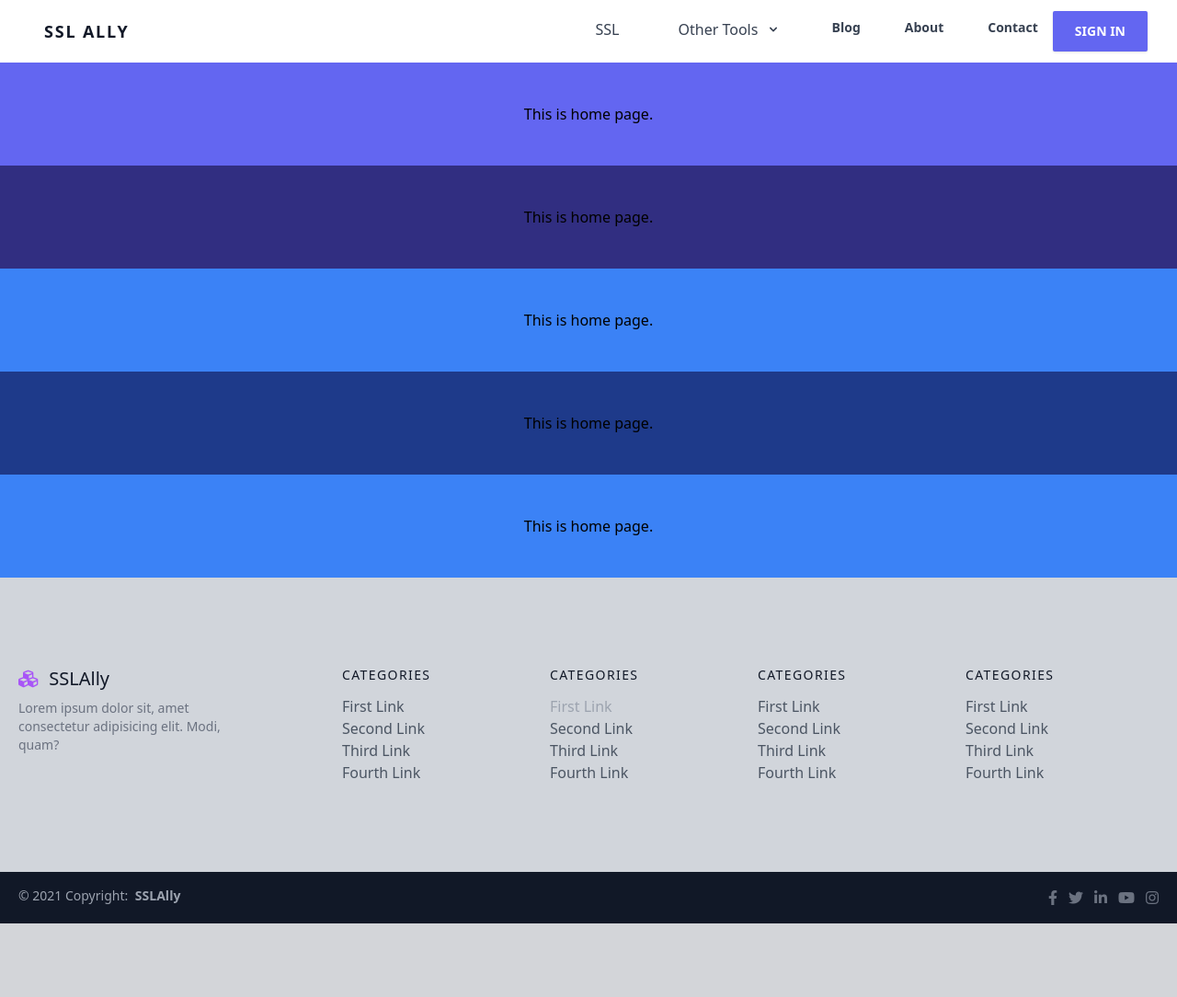
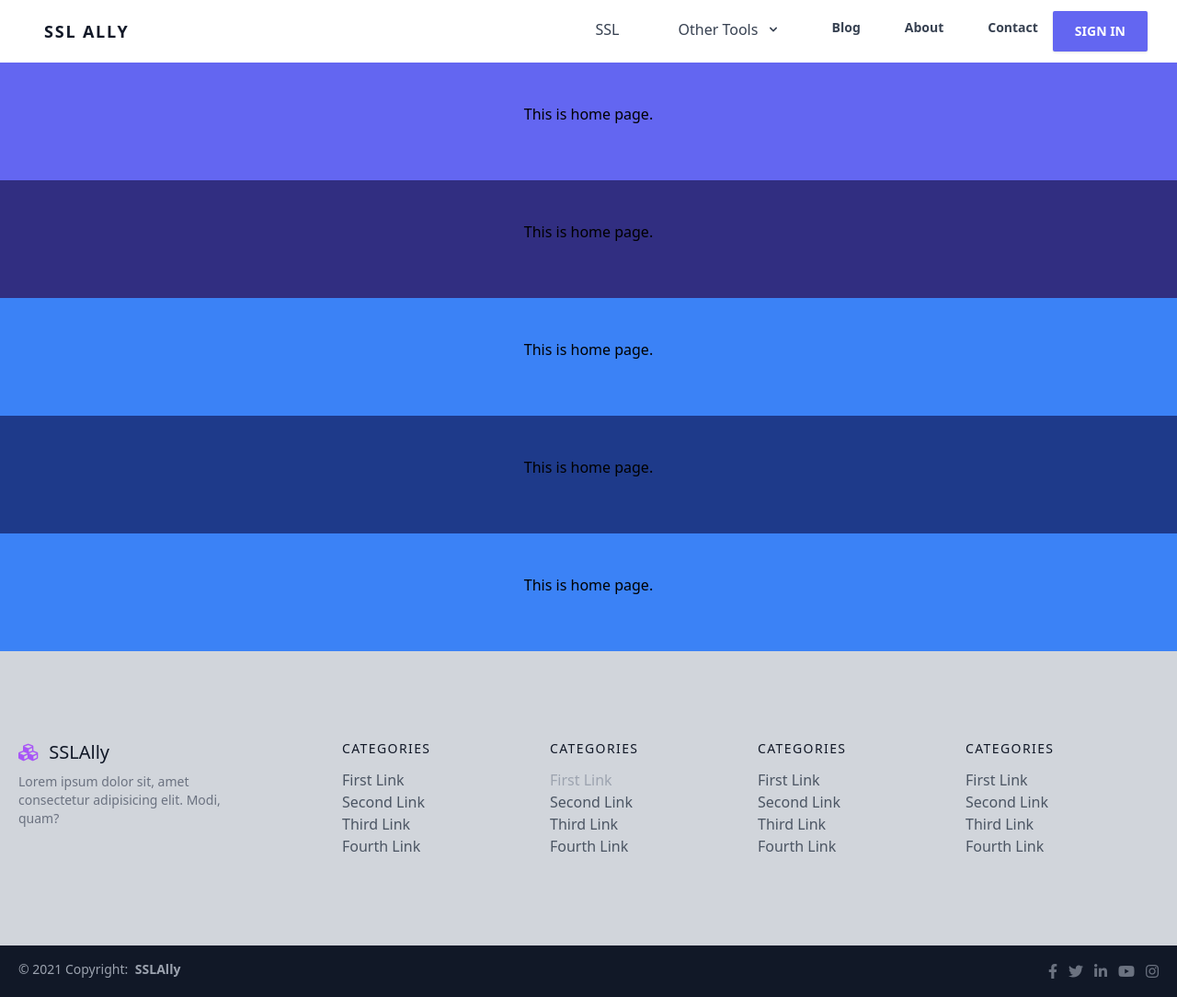
Before and after one commit to rashed-c/sslally, a Django app: page / in a window 1280 px wide. Shown: the whole page at 92% size. Before the commit the page ends 1004 px from the top, so only its background shows below. Run offline with Django 3.2, Linux system fonts and the light colour scheme; parts of the project's set-up code (start-up, migrations or seed data) failed here and were passed over; some libraries are stand-ins or nearby versions.

```diff
--- a/dig/views.py
+++ b/dig/views.py
@@ -99,8 +99,8 @@ def do_dig(request):
             answer_mx = my_resolver.query(website, "MX")
             for rdata in answer_mx:
                 ttl = answer_mx.rrset.ttl
-                dig_result["MX Records"].append({"MX Record":str(rdata.exchange),
-                                        "Preference": str(rdata.preference),  "TTL": str(ttl)})
+                dig_result["MX Records"].append({"MX Record":str(rdata.exchange)+"</div>",
+                                        "Preference":str(rdata.preference),  "TTL":str(ttl)})
                 # dig_result["MX Records"].append({"MX Record":str(rdata.exchange)+"  Preference: "+str(rdata.preference)})
         except:
             pass
--- a/polls/templates/polls/dig-home.html
+++ b/polls/templates/polls/dig-home.html
@@ -32,7 +32,7 @@ $(document).ready(function() {
              if (data[key].length != 0){
               for (var record_num in data[key]){
                 for (var record_key in data[key][record_num]){
-                  dig_data.innerHTML += ('<div>'+record_key+": "+data[key][record_num][record_key]+'</div>');
+                  dig_data.innerHTML += ('<div class="grid grid-cols-4 justify-items-start items-center border-b-1 py-2 px-2"><div>'+record_key+"</div>: <div class='col-span-2'>"+data[key][record_num][record_key]+'</div></div>');
                   }
 
                 }
--- a/polls/templates/polls/home.html
+++ b/polls/templates/polls/home.html
@@ -42,7 +42,7 @@ $.ajax({
 {% block content %}
 
 
-<div class="mx-auto bg-indigo-500 px-6 py-6">
+<div class="mx-auto bg-indigo-500 h-32 px-6 py-6">
   <div class="lg:flex rounded-lg overflow-hidden">
     <div class="mx-auto flex items-center justify-center p-5 space-x-2">
       This is home page.
@@ -50,7 +50,7 @@ $.ajax({
   </div>
 </div>
 
-<div class="mx-auto bg-indigo-900 px-6 py-6">
+<div class="mx-auto bg-indigo-900 h-32 px-6 py-6">
   <div class="lg:flex rounded-lg overflow-hidden">
     <div class="mx-auto flex items-center justify-center p-5 space-x-2">
       This is home page.
@@ -58,7 +58,7 @@ $.ajax({
   </div>
 </div>
 
-<div class="mx-auto bg-blue-500 px-6 py-6">
+<div class="mx-auto bg-blue-500 h-32 px-6 py-6">
   <div class="lg:flex rounded-lg overflow-hidden">
     <div class="mx-auto flex items-center justify-center p-5 space-x-2">
       This is home page.
@@ -66,7 +66,7 @@ $.ajax({
   </div>
 </div>
 
-  <div class="mx-auto bg-blue-900 px-6 py-6">
+  <div class="mx-auto bg-blue-900 h-32 px-6 py-6">
     <div class="lg:flex rounded-lg overflow-hidden">
       <div class="mx-auto flex items-center justify-center p-5 space-x-2">
         This is home page.
@@ -75,7 +75,7 @@ $.ajax({
     </div>
   </div>
 
-  <div class="mx-auto bg-blue-500 px-6 py-6">
+  <div class="mx-auto bg-blue-500 h-32 px-6 py-6">
     <div class="lg:flex rounded-lg overflow-hidden">
       <div class="mx-auto flex items-center justify-center p-5 space-x-2">
         This is home page.
--- a/polls/templates/polls/ssl-home.html
+++ b/polls/templates/polls/ssl-home.html
@@ -107,12 +107,12 @@ $.ajax({
                 ssl_data.innerHTML += '<div class="flex font-bold justify-center items-center bg-purple-500 shadow-sm py-2 px-2"> Certificate Chain #'+main_cert_num+'</div>';
                 for (var key in  (data["cert_deployments"][num]["received_certificate_chain"][inner_num])){
                   if(key != "pem"){
-                    ssl_data.innerHTML += '<div class="grid grid-cols-4 justify-items-start items-center border-b-2 py-2 px-2 text-ellipsis overflow-hidden">'+key+(data["cert_deployments"][num]["received_certificate_chain"][inner_num][key])+"</div></div>";
+                    ssl_data.innerHTML += '<div class="grid grid-cols-4 justify-items-start items-center border-b-2 py-2 px-2 text-ellipsis overflow-hidden"><div>'+key+'</div><div class="col-span-3">'+(data["cert_deployments"][num]["received_certificate_chain"][inner_num][key])+"</div></div>";
                   }
                 }
                 ssl_data.innerHTML += '<div class="flex font-bold justify-center items-center bg-purple-500 shadow-sm py-2 px-2"> Other Certificates</div>';
+              }
 
-              }
               else{
                 for (var key in  (data["cert_deployments"][num]["received_certificate_chain"][inner_num])){
                   if(!key.includes("Subject")){
```
